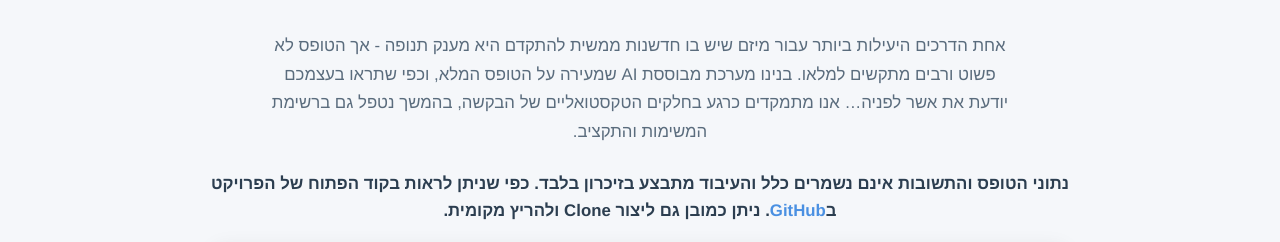
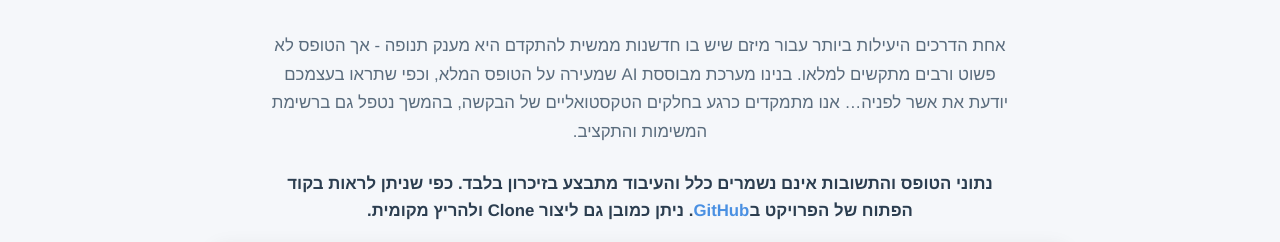
Before and after one commit to eliswedtlv/TnufaReview, a plain HTML site: page index.html in a window 1280 px wide. Shown: the part 140-382 px from the top of the page. Drawn offline with Linux system fonts and the light colour scheme.

Commit message:
Update index.html

```diff
--- a/index.html
+++ b/index.html
@@ -608,7 +608,7 @@
     </div>
 
     <!-- Privacy Statement -->
-    <p style="text-align: center; font-weight: 600; color: #2c3e50; margin-bottom: 20px; font-size: 1.05em; line-height: 1.6;">
+    <p style="text-align: center; font-weight: 600; color: #2c3e50; margin: 0 auto 20px auto; font-size: 1.05em; line-height: 1.6; max-width: 750px;">
       נתוני הטופס והתשובות אינם נשמרים כלל והעיבוד מתבצע בזיכרון בלבד. כפי שניתן לראות בקוד הפתוח של הפרויקט ב<a href="https://github.com/eliswedtlv/TnufaReview" target="_blank" style="color: #4a90e2; text-decoration: none; font-weight: 600;">GitHub</a>. ניתן כמובן גם ליצור Clone ולהריץ מקומית.
     </p>
 
```
